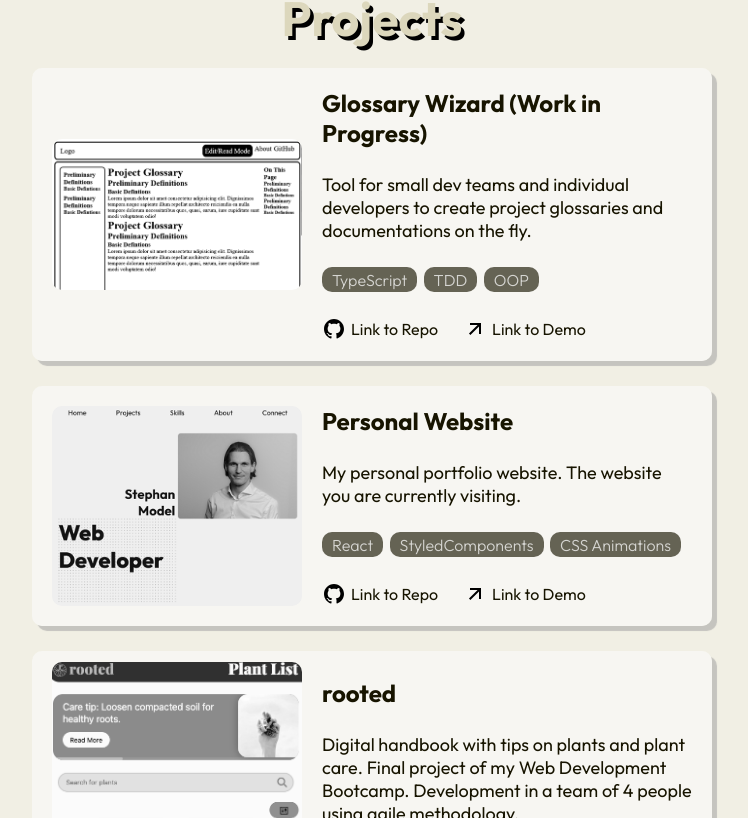
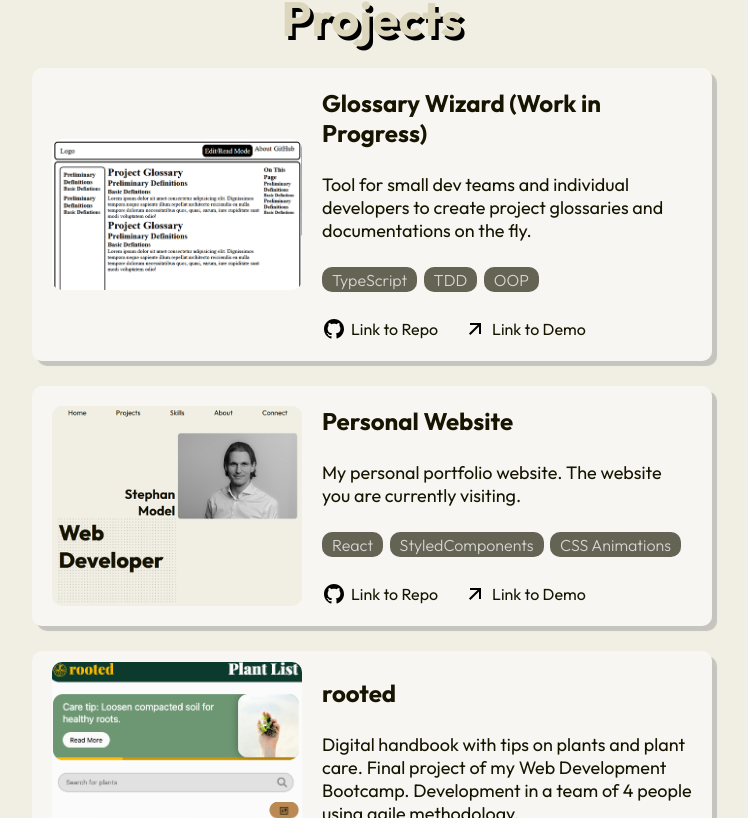
Before and after one commit to StephMode/personal-website, a React (Vite) app: page / in a window 1280 px wide. Shown: the part 902-1720 px from the top of the page, without its empty margins (268-1016 px from the left). Built offline with nearby package versions, Linux system fonts and the light colour scheme.

Commit message:
refactor: delete grayscale filter effect in project tile
this is to make the single project tiles to be more prominent and visually engaging

```diff
--- a/src/components/layout/ProjectTile.jsx
+++ b/src/components/layout/ProjectTile.jsx
@@ -90,10 +90,6 @@ const StyledImage = styled.img`
   max-width: 250px;
   border-radius: 10px;
 
-  filter: grayscale(1);
-  &:hover {
-    filter: grayscale(0);
-  }
   @media screen and (max-width: 800px) {
     max-width: 150px;
   }
```
